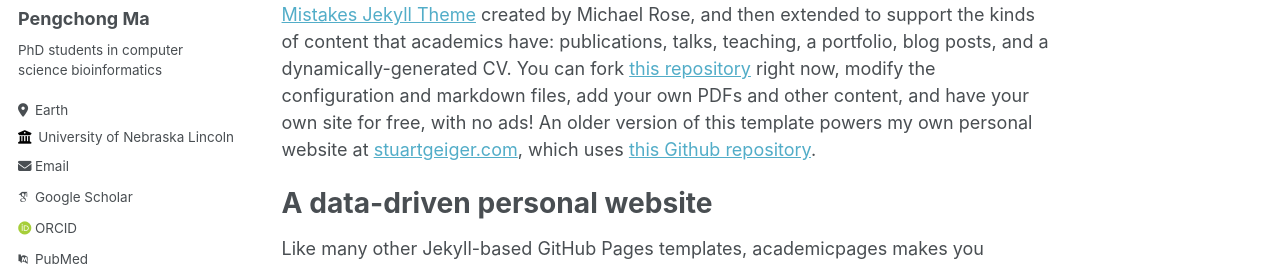
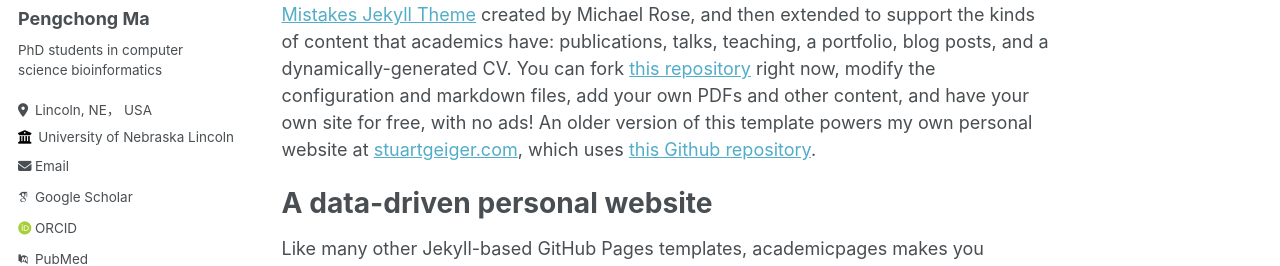
Before and after one commit to mpckkk/mapengchong.github.io, a Jekyll site: the page built from _pages/about.md, in a window 1280 px wide. Shown: the part 263-529 px from the top of the page. Built offline with Jekyll 4.4.1, drawn with Linux system fonts in a browser that asks for light colours; some web fonts are replaced.

Commit message:
Update _config.yml

```diff
--- a/_config.yml
+++ b/_config.yml
@@ -12,7 +12,7 @@ title                    : "Home"
 title_separator          : "-"
 name                     : &name "Pengchong Ma"
 description              : &description "personal description"
-url                      : https://academicpages.github.io # the base hostname & protocol for your site e.g. "https://mmistakes.github.io"
+url                      : https://mpckkk.github.io # the base hostname & protocol for your site e.g. "https://mmistakes.github.io"
 baseurl                  : "" # the subpath of your site, e.g. "/blog"
 repository               : "mpckkk.github.io/mapengchong.github.io"
 
@@ -25,7 +25,7 @@ author:
   name             : "Pengchong Ma"
   pronouns         : # example: "He/him"
   bio              : "PhD students in computer science bioinformatics"
-  location         : "Earth"
+  location         : "Lincoln, NE， USA"
   employer         : "University of Nebraska Lincoln"
   uri              : # URL
   email            : "pma5@unl.edu"
```
